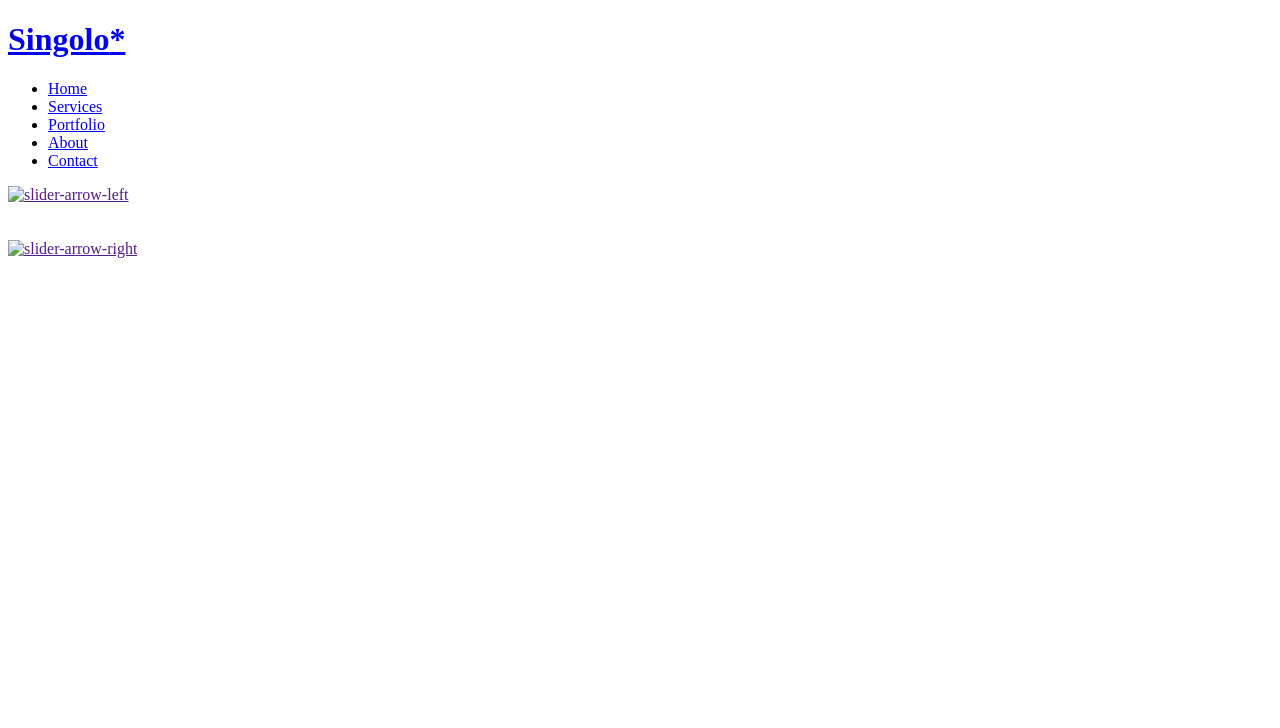
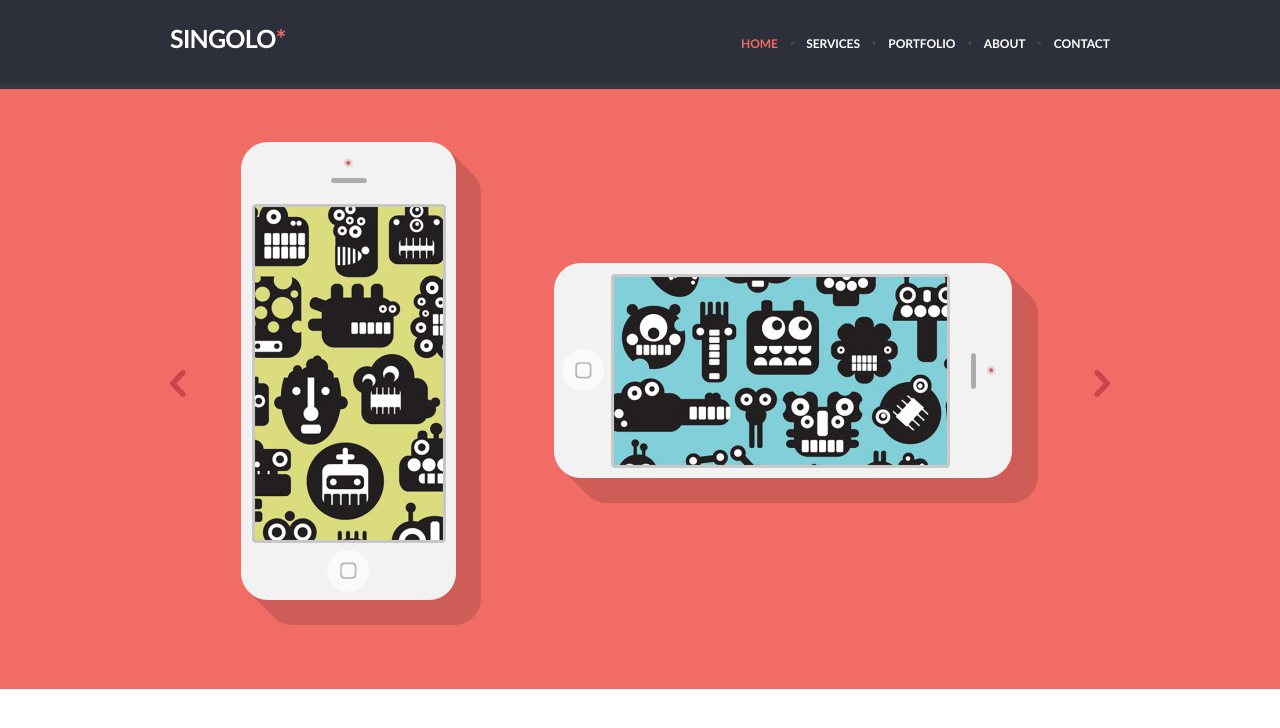
Before and after one commit to Hugorage/singolo, a plain HTML site: page singolo1.html in a window 1280 px wide. Drawn offline with Linux system fonts and the light colour scheme.

Commit message:
feat: add promo section

```diff
--- a/singolo1.css
+++ b/singolo1.css
@@ -16,7 +16,6 @@
   font-weight: 700;
   font-style: normal;
 }
-
 *{
   margin: 0;
   padding: 0;
@@ -34,11 +33,11 @@ body{
 .wrapper{
   width: 1020px;
   margin: 0 auto;
+  padding: 0 40px;
 }
-
 .header__wrapper{
   display: flex;
-  padding: 22px 40px;
+  padding-top: 22px;
   align-items: center;
   justify-content: space-between;
 }
@@ -53,7 +52,6 @@ body{
 .logo__text{
   text-transform: uppercase;
   font-size: 25px;
-
 }
 .logo__text--superscript{
 color: #f06c64;
@@ -63,26 +61,57 @@ color: #f06c64;
 }
 .navigation{
   display: flex;
-
 }
-
 .navigation__item{
   list-style: none;
-
 }
 .navigation__item:not(:last-child){
-  margin-right: 29px;
   line-height: 19px;
   letter-spacing: -0.07px;
 }
-
-
+.navigation__item:not(:last-child):after{
+  padding: 0 12px;
+  color: #494e62;
+  content: "·";
+}
 .navigation__link{
   text-decoration: none;
   text-transform: uppercase;
   font-size: 12px;
   color: #ffffff
 }
-.navigation__link:hover{
+.navigation__link:hover, .navigation__link--active{
   color: #f06c64;
 }
+.promo{
+  min-height: 600px;
+  background-color: #f06c64;;
+}
+.slider{
+  display: flex;
+  justify-content: space-between;
+  padding: 53px 0;
+  align-items: center;
+}
+.slider__content{
+  display: flex;
+  justify-content: space-between;
+  flex: 1;
+}
+.slider__arrow:hover{
+  transform: scale(1.3)
+}
+.slider__arrow--left{
+  margin-right: 55px;
+}
+.slider__arrow--right{
+  margin-left: 55px;
+}
+.phone--horizontal{
+  align-items: center;
+  display: flex;
+}
+.phone--horizontal img{
+  margin-bottom: 4px;
+  margin-right: 1px;
+}
--- a/singolo1.html
+++ b/singolo1.html
@@ -7,7 +7,7 @@
   <meta http-equiv="X-UA-Compatible" content="ie=edge">
   <title>Singolo</title>
   <!-- <link href="https://fonts.googleapis.com/css?family=Lato:300,400,700,900&display=swap" rel="stylesheet"> -->
-  <link rel="stylesheet" href="style1.css">
+  <link rel="stylesheet" href="singolo1.css">
 </head>
 
 <body>
@@ -20,7 +20,7 @@
       </div>
       <nav class="header__navigation">
         <ul class="navigation">
-          <li class="navigation__item"><a href="#" class="navigation__link">Home</a></li>
+          <li class="navigation__item"><a href="#" class="navigation__link navigation__link--active">Home</a></li>
           <li class="navigation__item"><a href="#" class="navigation__link">Services</a></li>
           <li class="navigation__item"><a href="#" class="navigation__link">Portfolio</a></li>
           <li class="navigation__item"><a href="#" class="navigation__link">About</a></li>
@@ -30,32 +30,22 @@
     </div>
   </header>
   <main>
-    <section class="slider">
+    <section class="promo">
       <div class="wrapper">
-        <div class="slider__content">
-          <a href="" class="slider__arrows slider__arrows--left">
-            <img src="" alt="slider-arrow-left">
+        <div class="slider">
+          <a href="#" class="slider__arrow slider__arrow--left">
+            <img src="./assets/img/arrows-left.png" alt="" width="16" height="27">
           </a>
-          <div class="phone phone--vertical">
-            <img src="" alt="">
-            <div class="phone__image">
-
+          <div class="slider__content">
+            <div class="phone phone--vertical">
+              <img src="./assets/img/Phone_Vertical.png" alt="phone vertical">
             </div>
-            <div class="phone__shadow">
-
+            <div class="phone phone--horizontal">
+              <img src="./assets/img/Phone_Horizontal.png" alt="phone horizontal">
             </div>
           </div>
-          <div class="phone phone--horizontal">
-            <img src="" alt="">
-            <div class="phone__image">
-
-            </div>
-            <div class="phone__shadow">
-
-            </div>
-          </div>
-          <a href="" class="slider__arrows slider__arrows--right">
-            <img src="" alt="slider-arrow-right">
+          <a href="#" class="slider__arrow slider__arrow--right">
+            <img src="./assets/img/arrows-right.png" alt="" width="16" height="27">
           </a>
         </div>
       </div>
```
Also changed, not shown: assets/img/Phone_Horizontal.png (added), assets/img/Phone_Vertical.png (added), assets/img/arrows-left.png (added), assets/img/arrows-right.png (added).
